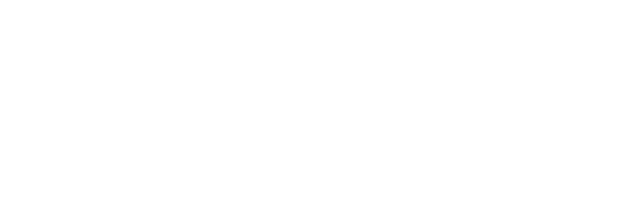
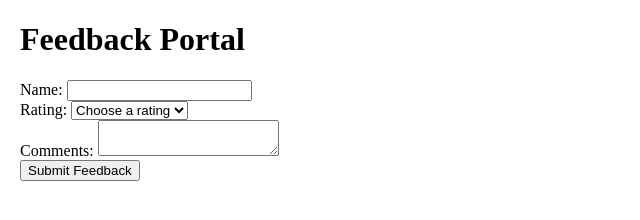
Before and after one commit to Mikester2u/Coding_Challenge_7, a plain HTML site: page index.html in a window 1280 px wide. Shown: the whole page, without its empty margins (0-640 px from the left). Drawn offline with Linux system fonts and the light colour scheme.

Commit message:
Create feedback form with input fields and display area

```diff
--- a/index.html
+++ b/index.html
@@ -4,7 +4,7 @@
     <meta charster = "UTF-8">
     <meta name = "viewport" content = "width=device-width, initial-scale=1.0">
 
-    <title>Feedback Form</title>
+    <title>Feedback Portal</title>
     <style>
 
         body {
@@ -20,7 +20,32 @@
     </style>
 </head>
 
-
-
+<body>
+    <h1>Feedback Portal</h1>
+    <form id = "feedback-form">
+        <div>
+            <label for = "name">Name:</label>
+            <input type = "text" id = "name" name = "name" required>
+        </div>
+        <div>
+            <label for = "rating">Rating:</label>
+            <select id = "rating" name = "rating" required>
+                <option value = "">Choose a rating</option>
+                <option value = "1">1</option>
+                <option value = "2">2</option>
+                <option value = "3">3</option>
+                <option value = "4">4</option>
+                <option value = "5">5</option>
+            </select>
+        </div>
+        <div>
+            <label for = "comments">Comments:</label>
+            <textarea id = "comments" name = "comments" required></textarea>
+        </div>
+        <button type = "submit">Submit Feedback</button>
+    </form>
+    <div id="feedback-display"></div>
+    <script src = "script.js"></script>
+</body>
 
 </html>
```
